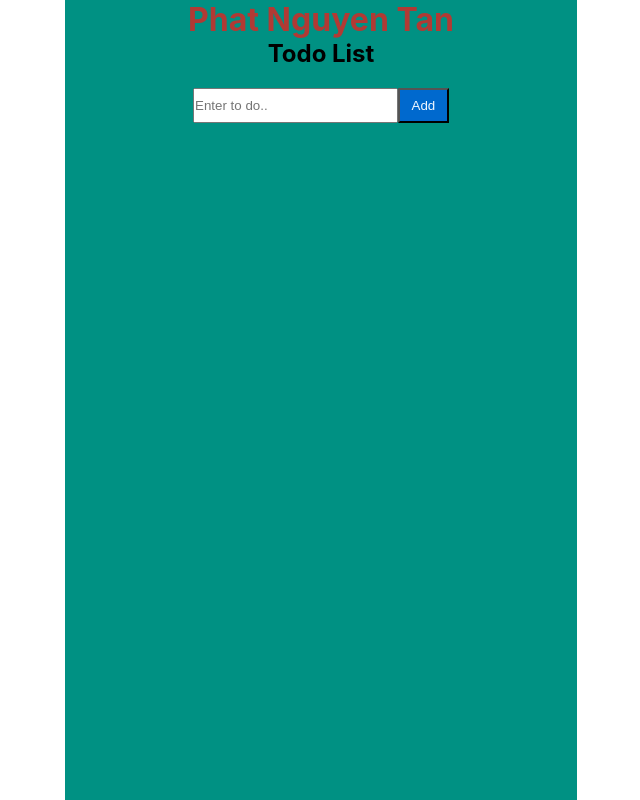
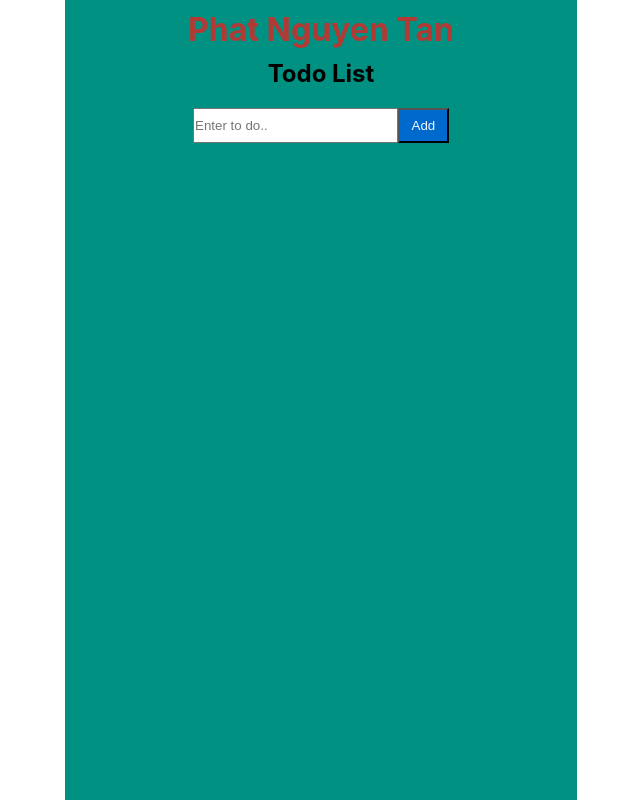
Before and after one commit to phatnguyen9722/react-app, a React (Create React App) app: page / in a window 1280 px wide. Shown: the whole page, without its empty margins (319-959 px from the left). Built offline with nearby package versions, Linux system fonts and the light colour scheme.

Commit message:
fix style

```diff
--- a/src/components/Header.scss
+++ b/src/components/Header.scss
@@ -8,5 +8,6 @@
     margin: 0 auto;
     & > h1 {
         color: #B13A34;
+        padding: 10px 0 10px 0;
     }
 }
```
